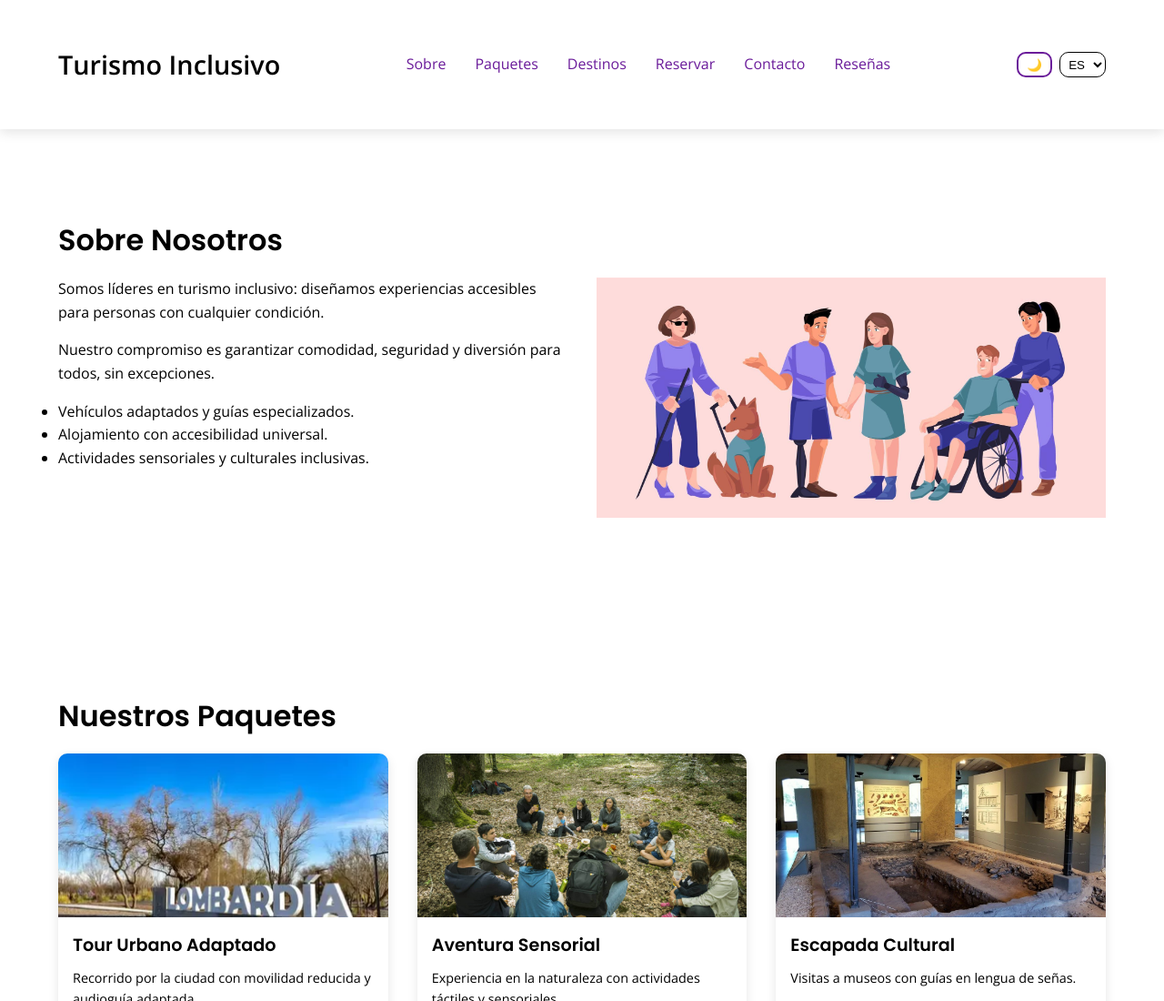
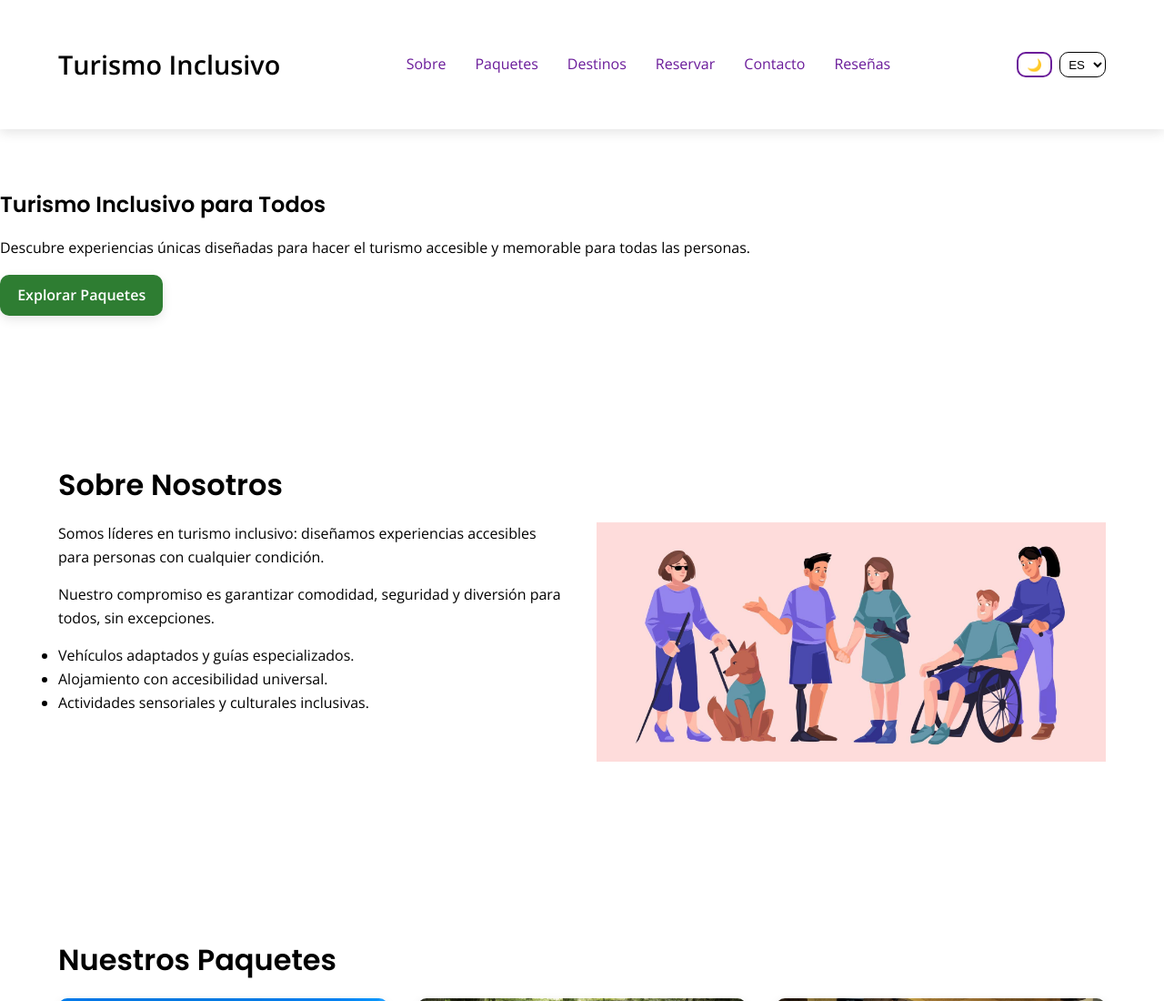
Before and after one commit to etonio5560-cell/elforo, a plain HTML site: page index.html in a window 1280 px wide. Shown: the top 1100 px of the page at 91% size. Drawn offline with nearby package versions, Linux system fonts and the light colour scheme.

Commit message:
index.html

```diff
--- a/index.html
+++ b/index.html
@@ -36,6 +36,14 @@
   </header>
 
   <main>
+    <!-- Después del header, agregar: -->
+<section class="hero">
+  <div class="hero-content">
+    <h1>Turismo Inclusivo para Todos</h1>
+    <p>Descubre experiencias únicas diseñadas para hacer el turismo accesible y memorable para todas las personas.</p>
+    <a href="#packages" class="btn">Explorar Paquetes</a>
+  </div>
+</section>
     <!-- SOBRE LA EMPRESA -->
     <section id="about">
       <div class="container">
@@ -132,4 +140,5 @@
 
   <script src="script.js"></script>
 </body>
+
 </html>
```
